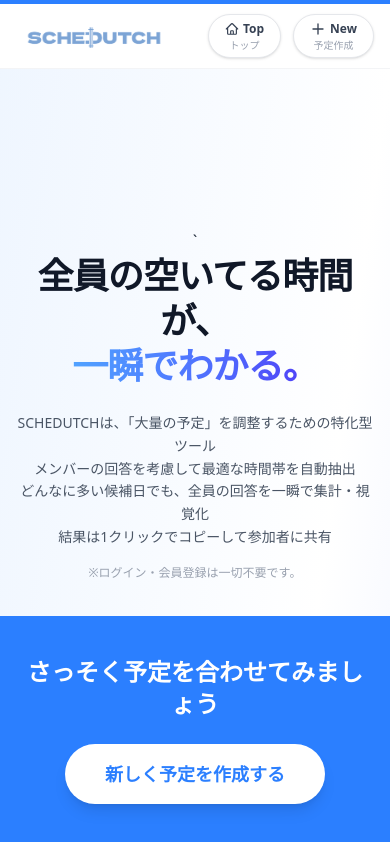
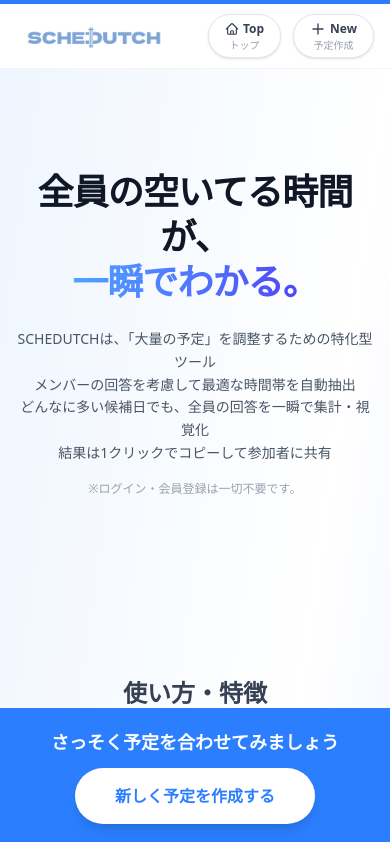
Before and after one commit to Ryo0u/schedutch, a Vue app in the folder frontend/: page / in a window 390 px wide. Shown: the top 842 px of the page. Built offline with nearby package versions, Linux system fonts and the light colour scheme; no server answers; what v-calendar would draw is missing.

Commit message:
スマホUIの対応

```diff
--- a/frontend/src/views/TopPage.vue
+++ b/frontend/src/views/TopPage.vue
@@ -5,8 +5,8 @@ import { ref } from 'vue'
 <template>
   <div class="min-h-screen bg-linear-to-br from-blue-50 via-white to-indigo-100 font-sans text-gray-800">
 
-    <section class="max-w-5xl mx-auto px-4 pt-40 pb-35 text-center mb-5">
-			`<h1 class="animate-fade-in-up text-4xl md:text-5xl lg:text-6xl font-extrabold tracking-tight mb-6 leading-tight text-gray-900">
+    <section class="max-w-5xl mx-auto px-4 pt-25 sm:pt-40 pb-20 sm:pb-35 text-center mb-5">
+			<h1 class="animate-fade-in-up text-4xl md:text-5xl lg:text-6xl font-extrabold tracking-tight mb-6 leading-tight text-gray-900">
 				全員の空いてる時間が、<br class="block" />
 				<span class="text-transparent bg-clip-text bg-linear-to-r from-blue-400 to-indigo-600">一瞬でわかる。</span>
 			</h1>
@@ -19,7 +19,7 @@ import { ref } from 'vue'
 			</p>
 
 			<p class="animate-fade-in-up animation-delay-400 text-xs text-gray-400 mt-4">※ログイン・会員登録は一切不要です。</p>
-		</section>`
+		</section>
 
     <section class="max-w-5xl mx-auto px-4 py-20">
       <h2 class="text-2xl md:text-3xl font-bold text-center mb-12 text-gray-700">使い方・特徴</h2>
@@ -89,11 +89,11 @@ import { ref } from 'vue'
 
 		<div class="pb-52"></div>
 
-    <section class="w-full bg-blue-500 py-10 text-center px-4 fixed bottom-0 left-0 z-10">
-      <h2 class="text-2xl md:text-3xl font-bold text-white mb-6">さっそく予定を合わせてみましょう</h2>
+    <section class="w-full bg-blue-500 py-5 sm:py-10 text-center px-4 fixed bottom-0 left-0 z-10">
+      <h2 class="text-lg sm:text-2xl md:text-3xl font-bold text-white mb-3 sm:mb-6">さっそく予定を合わせてみましょう</h2>
       <router-link
         to="/new"
-        class="inline-flex items-center justify-center bg-white text-blue-500 text-lg font-bold px-10 py-4 rounded-full shadow-lg hover:shadow-xl hover:-translate-y-1 hover:bg-gray-50 transition-all duration-300 active:scale-95"
+        class="inline-flex items-center justify-center bg-white text-blue-500 text-md sm:text-lg font-bold px-10 py-4 rounded-full shadow-lg hover:shadow-xl hover:-translate-y-1 hover:bg-gray-50 transition-all duration-300 active:scale-95"
       >
         新しく予定を作成する
       </router-link>
```
